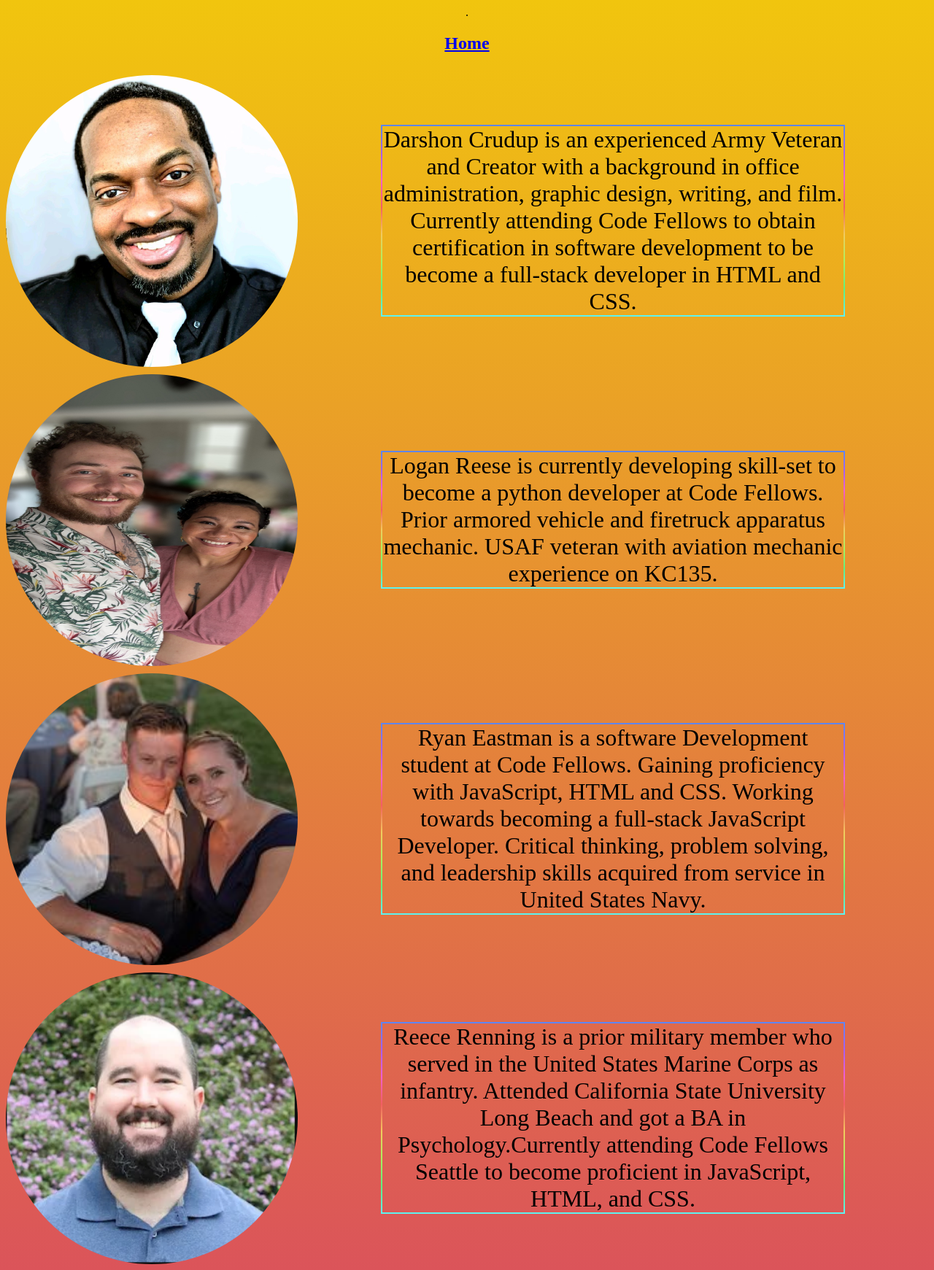
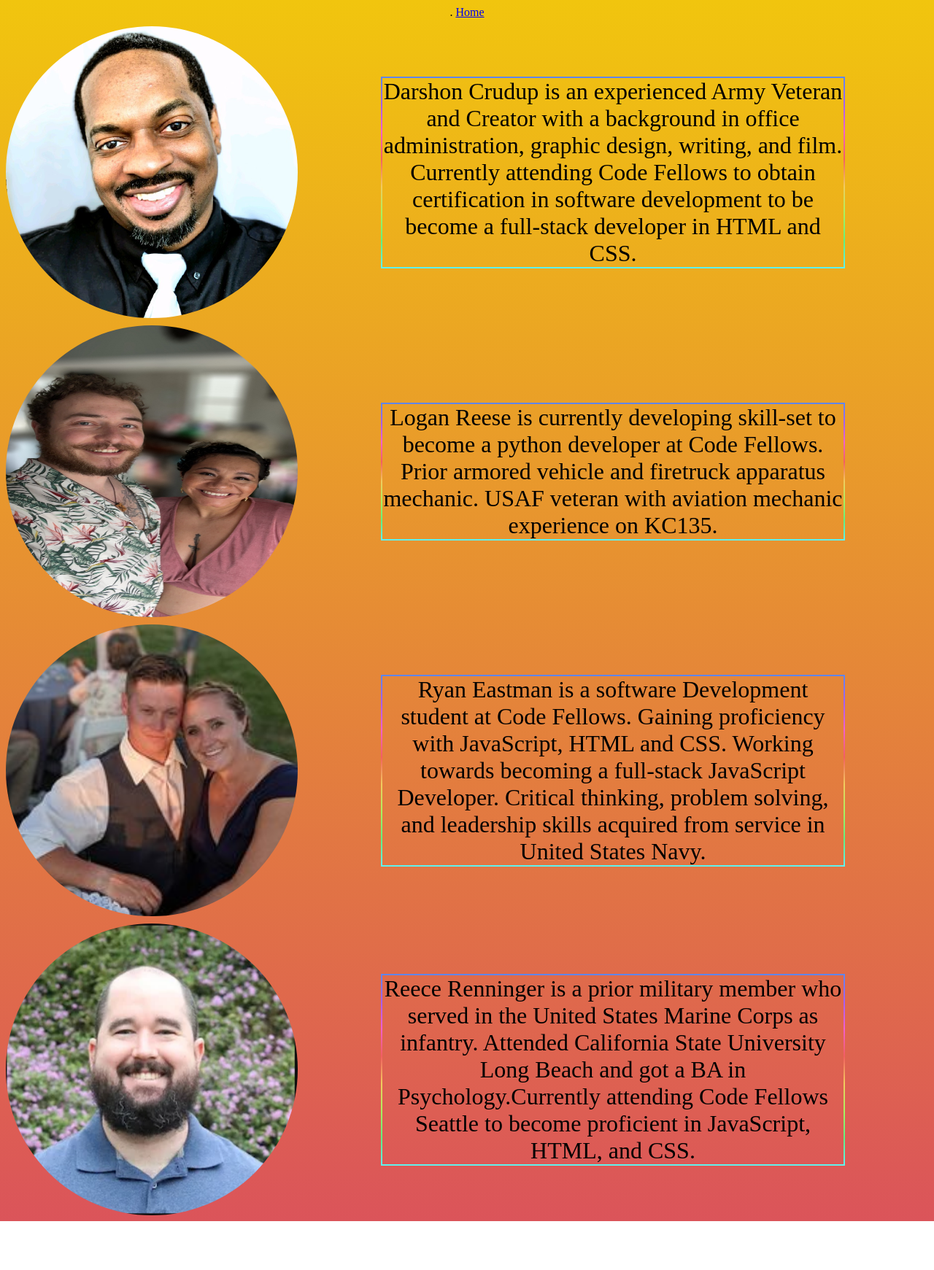
Before and after one commit to Power-Devs-9000/201-group-project-class201d97, a plain HTML site: page pages/about-us.html in a window 1280 px wide. Shown: the whole page at 73% size. After the commit the page ends 1674 px from the top, so only its background shows below. Drawn offline with Linux system fonts and the light colour scheme.

Commit message:
trying to fix broken links and fixed a typo

```diff
--- a/pages/about-us.html
+++ b/pages/about-us.html
@@ -11,7 +11,7 @@
 
 <body>
   <header>.
-   <h2><a href="/index.html">Home</a></h2>
+   <a href="/index.html"class="button">Home</a>
   </header>
   <div id="darshon-section">
     <img src="/img/darshon.jpg" alt="Image of Darshon">
@@ -37,7 +37,7 @@
 
     <img src="/img/reece.png" alt="Image of Reece">
     <article class="author-info">
-      Reece Renning is a prior military member who served in the United States Marine Corps as infantry. Attended California State University Long Beach and got a BA in Psychology.Currently attending Code Fellows Seattle to become proficient in JavaScript, HTML, and CSS.
+      Reece Renninger is a prior military member who served in the United States Marine Corps as infantry. Attended California State University Long Beach and got a BA in Psychology.Currently attending Code Fellows Seattle to become proficient in JavaScript, HTML, and CSS.
     </article>
   </div>
 </body>
```
